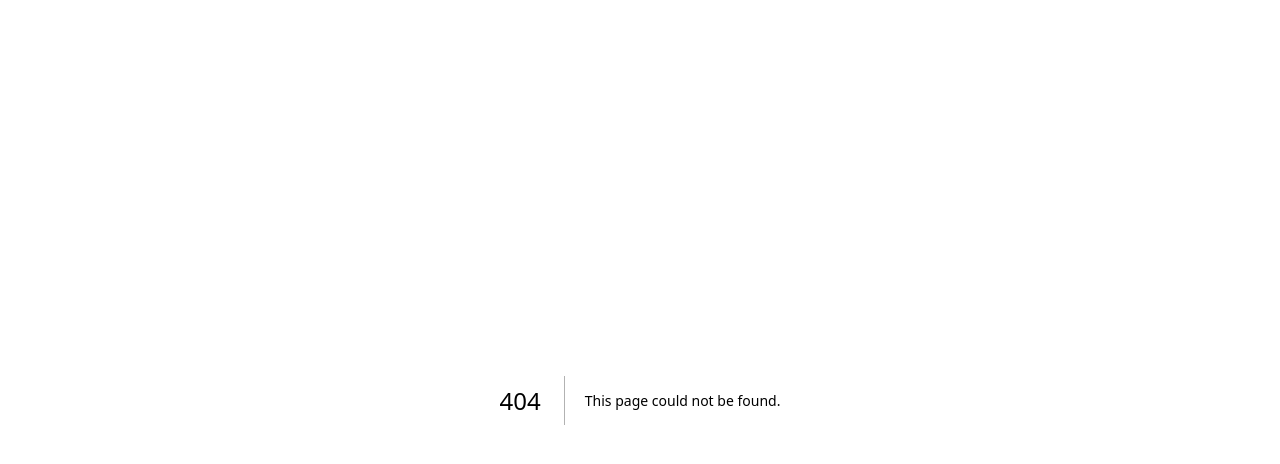
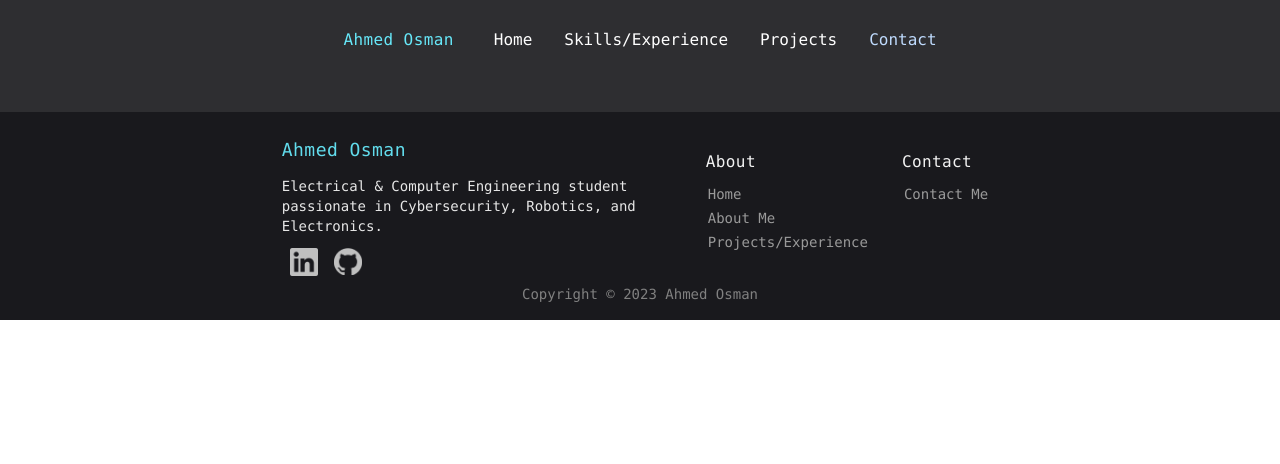
Before and after one commit to OmnipotentBlade/portfolio, a Next.js app: page /contact in a window 1280 px wide. Before the commit this address had no page. Shown: the top 464 px of the page. Built offline with nearby package versions, Linux system fonts and the light colour scheme.

Commit message:
App/page routing, navbar updates, skills/exp. page

```diff
--- a/src/app/about.tsx
+++ /dev/null
@@ -1,11 +0,0 @@
-import NavBar from '../components/Navbar';
-import Hero from '../components/Hero'
-
-export default function About() {
-    return (
-        <div>
-            {/* <NavBar/> */}
-            <a>asdasd</a>
-        </div>
-    )
-}
--- /dev/null
+++ b/src/app/contact/page.tsx
@@ -0,0 +1,16 @@
+import NavBar from "@/components/Navbar";
+import Footer from "@/components/Footer";
+
+export default function Home() {
+    const description = "Electrical & Computer Engineering student passionate in Cybersecurity, Robotics, and Electronics.";
+
+    return (
+      <main className='bg-zinc-900/90'>
+        <NavBar page='Contact'/>
+        <div className="p-4">
+
+        </div>
+        <Footer desc={description}/>
+      </main>
+    )
+  }
--- a/src/app/page.tsx
+++ b/src/app/page.tsx
@@ -7,7 +7,7 @@ export default function Home() {
 
   return (
     <main className='bg-zinc-900/90'>
-      <NavBar/>
+      <NavBar page='Home'/>
       <div>
         <Hero heading="Ahmed Osman" desc={description}/>
       </div>
--- /dev/null
+++ b/src/app/projects/page.tsx
@@ -0,0 +1,16 @@
+import NavBar from "@/components/Navbar";
+import Footer from "@/components/Footer";
+
+export default function Home() {
+    const description = "Electrical & Computer Engineering student passionate in Cybersecurity, Robotics, and Electronics.";
+
+    return (
+      <main className='bg-zinc-900/90'>
+        <NavBar page='Projects'/>
+        <div className="p-4">
+
+        </div>
+        <Footer desc={description}/>
+      </main>
+    )
+  }
--- /dev/null
+++ b/src/app/skills-experience/page.tsx
@@ -0,0 +1,18 @@
+import NavBar from "@/components/Navbar";
+import Footer from "@/components/Footer";
+
+export default function Home() {
+    const description = "Electrical & Computer Engineering student passionate in Cybersecurity, Robotics, and Electronics.";
+
+    return (
+      <main className='bg-zinc-900/90'>
+        <NavBar page='Skills/Experience'/>
+        <div className='flex text-white items-center justify-center'>
+            <div className='p-4'>
+                <h2 className='text-5xl'>Skills</h2>
+            </div>
+        </div>
+        <Footer desc={description}/>
+      </main>
+    )
+}
--- a/src/components/Hero.jsx
+++ b/src/components/Hero.jsx
@@ -10,7 +10,7 @@ const Hero = ({heading, desc}) => {
             <div className='flex items-center justify-center h-screen'>
                 <div className='md:pl-6 text-white z-[2]'>
                     {/* Mobile */}
-                    <div className='flex justify-center md:hidden'>
+                    <div className='flex justify-center md:hidden pt-14'>
                         <Image src='/assets/AhmedLinkedInPortrait.png' priority={true} width={200} height={200} alt='Ahmed Osman' className='imageportrait'/>
                     </div>
                     <h2 className='justify-center w-[320px] md:justify-normal font-semibold heading text-5xl md:text-[54px] lg:text-[64px] xl:text-[68px] xl:w-[500px]'>{heading}</h2>
@@ -32,7 +32,7 @@ const Hero = ({heading, desc}) => {
                     <div className='justify-center pt-6'>
                         <ul>
                             <li className='p-[6px]'>
-                                <button className='flex button_about transition-all hover:brightness-110' onClick={() => router.push('/About')}>
+                                <button className='flex button_about transition-all hover:brightness-110' onClick={() => router.push('/about')}>
                                     <a className='py-3 pl-[18px] pr-[64.35px]'>About</a>
                                     <div className='py-3 pl-[110px]'>
                                         <Image src='/icons/other/ArrowRight.svg' width={38} height={38} alt='Go' className='invert'/>
@@ -41,8 +41,8 @@ const Hero = ({heading, desc}) => {
                             </li>
                             <li className='p-[6px]'>
                                 <button className='flex button_exp_projects transition-all hover:brightness-125' onClick={() => router.push('/about#experience')}>
-                                <a className='py-3 pl-[18px] pr-[0.5px]'>Experience</a>
-                                    <div className='py-3 pl-[110px]'>
+                                <a className='py-3 pl-[18px] pr-[0.5px]'>Skills/Experience</a>
+                                    <div className='py-3 pl-[32px]'>
                                         <Image src='/icons/other/ArrowRight.svg' width={38} height={38} alt='Go' className='invert'/>
                                     </div>
                                 </button>
--- a/src/components/Navbar.jsx
+++ b/src/components/Navbar.jsx
@@ -3,13 +3,13 @@ import Link from 'next/link';
 import { FaBars } from 'react-icons/fa'
 import { useEffect, useState } from 'react';
 
-const NavBar = () => {
+const NavBar = ({page}) => {
     const [isScrolled, setIsScrolled] = useState(false);
 
     useEffect(() => {
         const handleScroll = () => {
-          const scrollTop = window.scrollY;
-          const isNavbarScrolled = scrollTop > 0;
+          const scroll = window.scrollY;
+          const isNavbarScrolled = scroll > 0;
           setIsScrolled(isNavbarScrolled);
         };
         window.addEventListener('scroll', handleScroll);
@@ -21,34 +21,41 @@ const NavBar = () => {
     );
 
     return (
-        <div className={`fixed top-0 left-0 w-full z-[999] ${isScrolled ? 'backdrop-blur-[10px] ease-in' : ''}`}>
+        <div className={`${page!=='Home' ? null : 'fixed'} top-0 left-0 w-full z-[999] ${isScrolled ? 'backdrop-blur-[10px] ease-in' : ''}`}>
             {/* Mobile */}
             <div className='md:hidden flex font-mono p-4'>
                 <FaBars size={30} className='invert'/>
-                <p className='pt-[3px] pl-3 text-blue-200'>/Home</p>
+                <div className='flex pt-[3px] pl-3 tracking-wide'>
+                    <span className='px-1 pr-2 text-cyan-300'>Ahmed Osman</span>
+                    <span className='pr-2 text-gray-200'>/</span>
+                    <p className='text-blue-200'>{page}</p>
+                </div>
             </div>
             <div className='hidden md:flex text-white font-mono max-w-[1240px] m-auto justify-center items-center p-3'>
                 <ul className='flex'>
+                    <li className='p-4 pr-6'>
+                        <span className='text-cyan-300 tracking-wide'>Ahmed Osman</span>
+                    </li>
                     <li className='p-4'>
-                        <Link href='/' className='group hover:brightness-90 relative text-blue-200'>
+                        <Link href='/' className={`group hover:brightness-90 relative ${page==='Home' ? 'text-blue-200' : ''}`}>
                             Home
                             <span className='absolute opacity-0 group-hover:opacity-100 transition-opacity'>_</span>
                         </Link>
                     </li>
                     <li className='p-4'>
-                        <Link href='/about' className='group hover:brightness-90 relative'>
-                            About
+                        <Link href='/skills-experience' className={`group hover:brightness-90 relative ${page==='Skills/Experience' ? 'text-blue-200' : ''}`}>
+                            Skills/Experience
                             <span className='absolute opacity-0 group-hover:opacity-100 transition-opacity'>_</span>
                         </Link>
                     </li>
                     <li className='p-4'>
-                        <Link href='/projects' className='group hover:brightness-90 relative'>
-                            Projects/Experience
+                        <Link href='/projects' className={`group hover:brightness-90 relative ${page==='Projects' ? 'text-blue-200' : ''}`}>
+                            Projects
                             <span className='absolute opacity-0 group-hover:opacity-100 transition-opacity'>_</span>
                         </Link>
                     </li>
                     <li className='p-4'>
-                        <Link href='/contact' className='group hover:brightness-90 relative'>
+                        <Link href='/contact' className={`group hover:brightness-90 relative ${page==='Contact' ? 'text-blue-200' : ''}`}>
                             Contact
                             <span className='absolute opacity-0 group-hover:opacity-100 transition-opacity'>_</span>
                         </Link>
```
Also changed, not shown: src/app/contact.tsx (deleted), src/app/projects.tsx (deleted).
